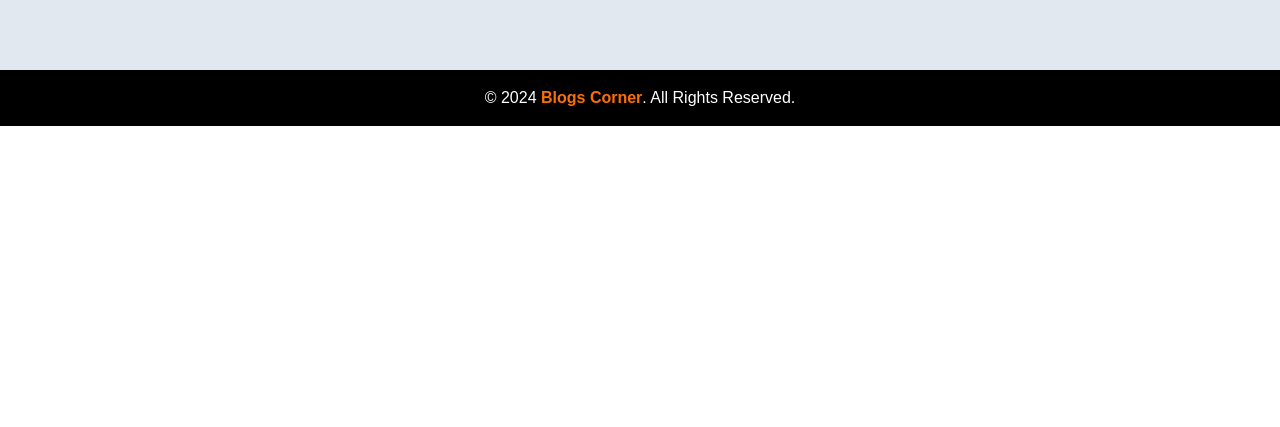
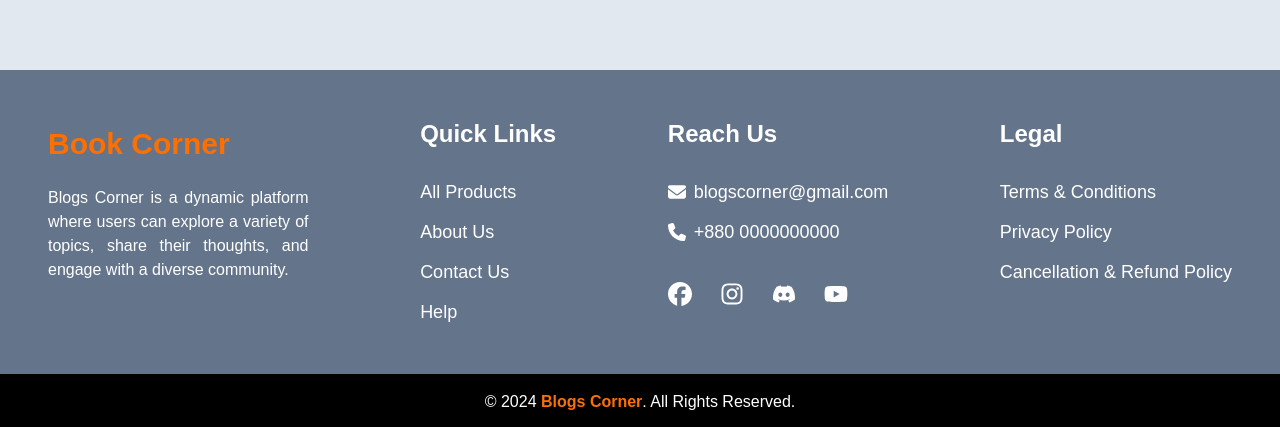
Before and after one commit to ShailySarker/blog-frontend-side, a Next.js app: page / in a window 1280 px wide. Shown: the part 1057-1484 px from the top of the page. Before the commit the page ends 1183 px from the top, so only its background shows below. Built offline with nearby package versions, Linux system fonts and the light colour scheme; no server answers.

Commit message:
footer section updated

```diff
--- a/src/app/components/footer.jsx
+++ b/src/app/components/footer.jsx
@@ -1,9 +1,53 @@
 import React from 'react'
+import { FaDiscord, FaEnvelope, FaFacebook, FaInstagram, FaPhone, FaYoutube } from 'react-icons/fa6'
 
 export default function Footer() {
   return (
-    <div className='bg-black lg:py-4 md:py-3 py-2'>
-      <p className='text-[#FFFFFF] text-center lg:text-base md:text-sm text-xs'>© 2024 <span className='font-bold text-[#FD6F00]'>Blogs Corner</span>. All Rights Reserved.</p>
+    <div>
+      <div className=" bg-slate-500 text-white lg:py-12 md:py-8 py-6 lg:flex lg:flex-row lg:justify-between grid md:grid-cols-2 grid-cols-1 lg:gap-0 md:gap-x-24 md:gap-y-14 gap-6 lg:px-12 md:px-7 px-5">
+        <div className="md:mt-2 flex flex-col md:items-start items-center lg:w-[22%]">
+          <h2 className="font-bold text-[#FD6F00] lg:text-3xl md:text-2xl text-xl">Book Corner</h2>
+          <div className="lg:mt-6 md:mt-5 mt-4">
+            <p className="text-justify lg:text-base text-sm/loose font-medium">Blogs Corner is a dynamic platform where users can explore a variety of topics, share their thoughts, and engage with a diverse community.</p>
+          </div>
+        </div>
+        <div>
+          <h2 className="lg:text-2xl md:text-xl text-lg font-bold">Quick Links</h2>
+          <div className="flex md:gap-20 gap-28 lg:mt-7 md:mt-5 mt-3">
+            <div className="flex flex-col lg:gap-3 md:gap-2 gap-[6px] lg:text-lg md:text-base text-sm font-medium">
+              <ul className="">                  All Products                </ul>
+              <ul className="">About Us                </ul>
+              <ul className="">                  Contact Us               </ul>
+              <ul className="">Help                </ul>
+            </div>
+          </div>
+        </div>
+        <div>
+          <h2 className="lg:text-2xl md:text-xl text-lg font-bold">Reach Us</h2>
+          <div className="flex flex-col lg:gap-3 md:gap-2 gap-[6px] lg:text-lg md:text-base text-sm lg:mt-7 md:mt-5 mt-3 font-medium">
+            <p className="flex items-center gap-2"><FaEnvelope />blogscorner@gmail.com</p>
+            <p className="flex items-center gap-2"><FaPhone /> +880 0000000000</p>
+            <p></p>
+          </div>
+          <div className="lg:mt-6 md:mt-4 mt-3 flex lg:gap-7 md:gap-6 gap-5">
+            <FaFacebook className="lg:text-2xl text-xl" />
+            <FaInstagram className="lg:text-2xl text-xl" />
+            <FaDiscord className="lg:text-2xl text-xl" />
+            <FaYoutube className="lg:text-2xl text-xl" />
+          </div>
+        </div>
+        <div>
+          <h2 className="lg:text-2xl md:text-xl text-lg font-bold">Legal</h2>
+          <div className="flex flex-col lg:gap-3 md:gap-2 gap-[6px] lg:text-lg md:text-base text-sm lg:mt-7 md:mt-5 mt-3 font-medium">
+            <ul className="">                Terms & Conditions              </ul>
+            <ul className="">                Privacy Policy              </ul>
+            <ul className="">                Cancellation & Refund Policy              </ul>
+          </div>
+        </div>
+      </div>
+      <div className='bg-black lg:py-4 md:py-3 py-2'>
+        <p className='text-[#FFFFFF] text-center lg:text-base md:text-sm text-xs'>© 2024 <span className='font-bold text-[#FD6F00]'>Blogs Corner</span>. All Rights Reserved.</p>
+      </div>
     </div>
   )
 }
```
